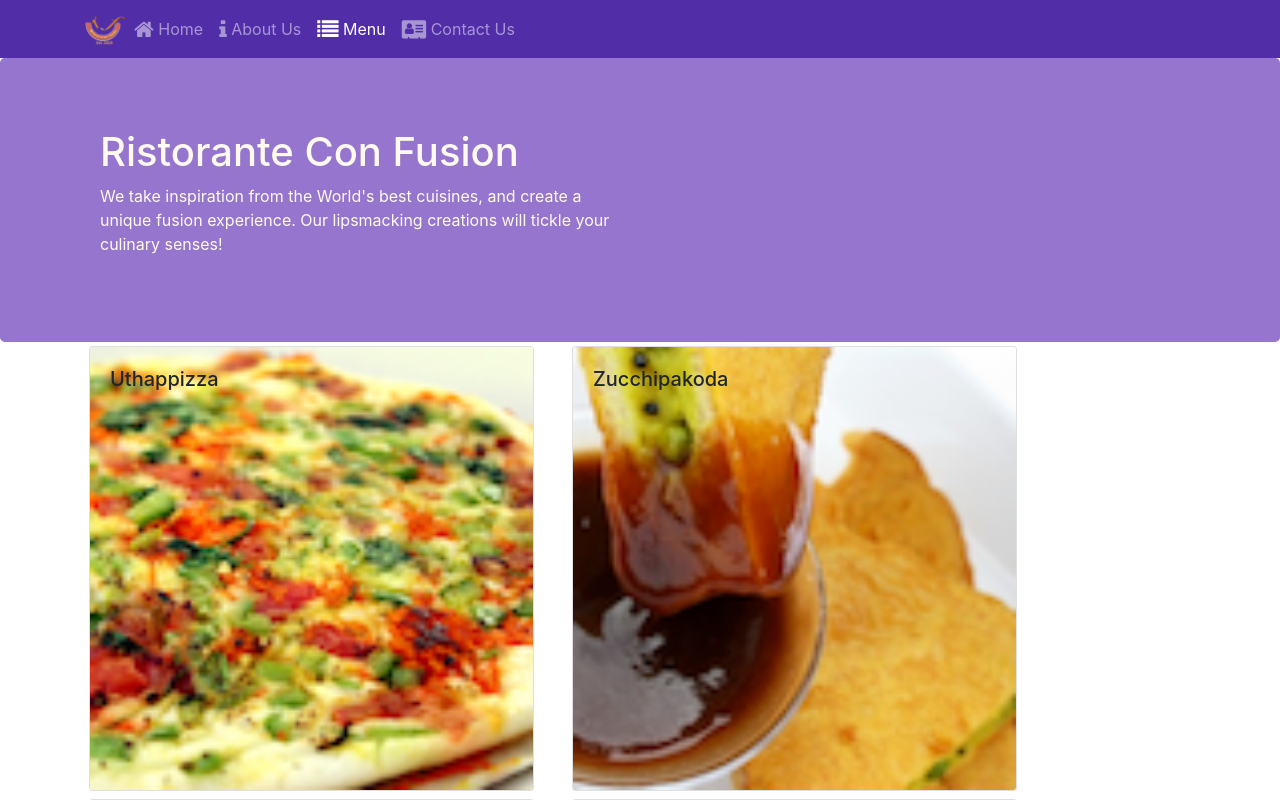
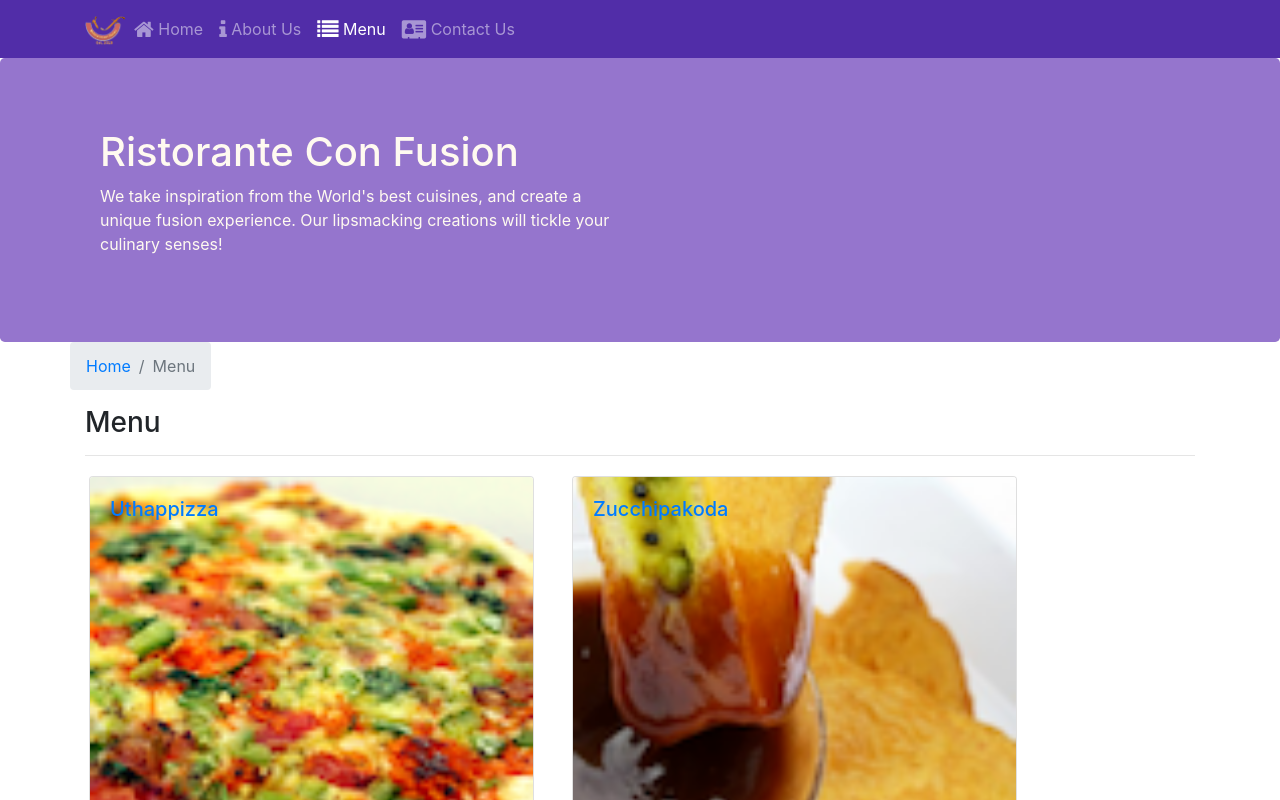
Before and after one commit to anushmivijayachandran/Confusion, a React (Create React App) app: page /menu in a window 1280 px wide. Shown: the top 800 px of the page. Built offline with nearby package versions, Linux system fonts and the light colour scheme.

Commit message:
Single page application part2

```diff
--- a/src/components/ContactComponent.js
+++ b/src/components/ContactComponent.js
@@ -1,8 +1,20 @@
 import React from 'react';
+import {Breadcrumb, BreadcrumbItem } from 'reactstrap';
+import { Link } from 'react-router-dom';
 
 function Contact(props) {
     return(
         <div className="container">
+          <div className="row">
+            <Breadcrumb>
+              <BreadcrumbItem><Link to='/menu'>Menu</Link></BreadcrumbItem>
+            <BreadcrumbItem active>Contact Us</BreadcrumbItem>
+            </Breadcrumb>
+            <div className="col-12">
+              <h3>Contact Us</h3>
+              <hr />
+            </div>
+          </div>
             <div className="row row-content">
                 <div className="col-12">
                 <h3>Location Information</h3>
--- a/src/components/DishdetailComponent.js
+++ b/src/components/DishdetailComponent.js
@@ -1,5 +1,6 @@
 import React from 'react';
-import {Card, CardImg, CardText, CardBody, CardTitle } from 'reactstrap';
+import {Card, CardImg, CardText, CardBody, CardTitle, Breadcrumb, BreadcrumbItem } from 'reactstrap';
+import { Link } from 'react-router-dom';
 //import Moment from 'react-moment';
 //import 'moment-timezone';
 
@@ -58,11 +59,22 @@
       return (
           <div className="container">
           <div className="row">
+              <Breadcrumb>
+
+                  <BreadcrumbItem><Link to="/menu">Menu</Link></BreadcrumbItem>
+                  <BreadcrumbItem active>{props.dish.name}</BreadcrumbItem>
+              </Breadcrumb>
+              <div className="col-12">
+                  <h3>{props.dish.name}</h3>
+                  <hr />
+              </div>
+          </div>
+          <div className="row">
               <div className="col-12 col-md-5 m-1">
-                    <RenderDish dish={props.dish}/>
+                  <RenderDish dish={props.dish} />
               </div>
               <div className="col-12 col-md-5 m-1">
-                        <RenderComments comments={props.dish.comments}/>
+                  <RenderComments comments={props.comments} />
               </div>
           </div>
           </div>
--- a/src/components/MainComponent.js
+++ b/src/components/MainComponent.js
@@ -33,12 +33,23 @@
           leader={this.state.leaders.filter((leader) => leader.featured)[0]} />
       );
     }
+
+    const DishWithId = ({match}) => {
+      return(
+        <DishDetail dish={this.state.dishes.filter((dish) => dish.id === parseInt(match.params.dishId,10))[0]}
+          comments={this.state.comments.filter((comment) => comment.dishId === parseInt(match.params.dishId,10))}
+        />
+      );
+
+    }
+
     return(
       <div>
         <Header />
         <Switch>
           <Route path="/home" component={HomePage} />
           <Route exact path="/menu" component={() => <Menu dishes={this.state.dishes} />}/>
+          <Route path="/menu/:dishId" component={DishWithId} />
           <Route exact path="/contactus" component={Contact} />
           <Redirect to="/home" />
         </Switch>
--- a/src/components/MenuComponent.js
+++ b/src/components/MenuComponent.js
@@ -1,13 +1,16 @@
 import React from 'react';
-import { Card, CardImg, CardImgOverlay, CardTitle } from 'reactstrap';
+import { Card, CardImg, CardImgOverlay, CardTitle, Breadcrumb, BreadcrumbItem } from 'reactstrap';
+import { Link } from 'react-router-dom';
 
 function RenderMenuItem({ dish, onClick }){
   return (
-    <Card onClick={() => onClick(dish.id)}>
-      <CardImg width="100%" src={dish.image} alt={dish.name}/>
-      <CardImgOverlay>
-        <CardTitle>{dish.name}</CardTitle>
-      </CardImgOverlay>
+    <Card>
+      <Link to={`/menu/${dish.id}`}>
+        <CardImg width="100%" src={dish.image} alt={dish.name}/>
+        <CardImgOverlay>
+          <CardTitle>{dish.name}</CardTitle>
+        </CardImgOverlay>
+    </Link>
     </Card>
   );
 }
@@ -16,12 +19,22 @@
   const menu = props.dishes.map((dish) => {
     return(
       <div key={dish.id} className="col-12 col-md-5 m-1">
-          <RenderMenuItem dish={dish} onClick={props.onClick}/>
+          <RenderMenuItem dish={dish}/>
       </div>
     );
   });
   return (
     <div className="container">
+      <div className="row">
+        <Breadcrumb>
+          <BreadcrumbItem><Link to='/home'>Home</Link></BreadcrumbItem>
+          <BreadcrumbItem active>Menu</BreadcrumbItem>
+        </Breadcrumb>
+        <div className="col-12">
+          <h3>Menu</h3>
+          <hr />
+        </div>
+      </div>
       <div className="row">
         {menu}
       </div>
```
Lines whose indentation alone changed are shown as unchanged.
